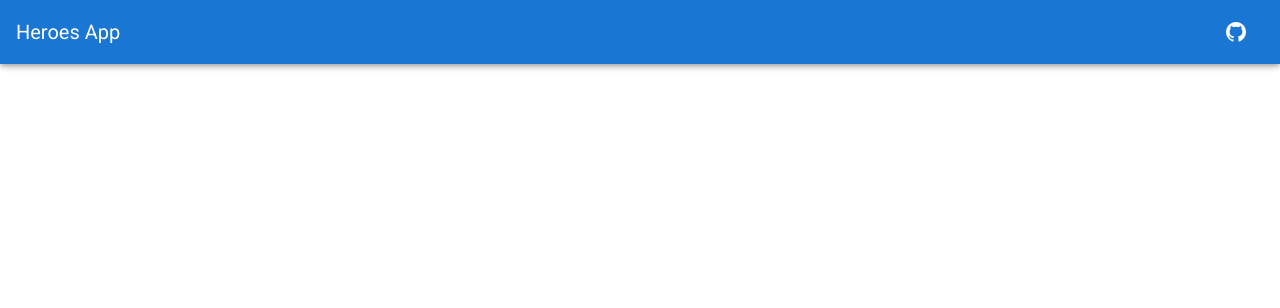
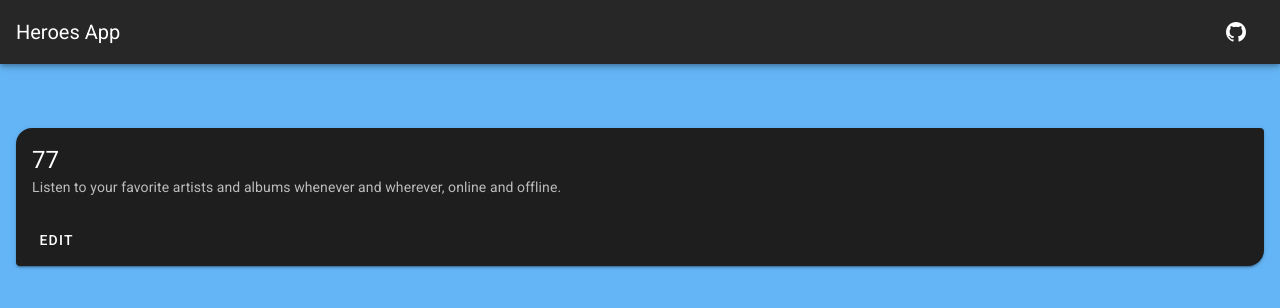
Before and after one commit to kpeara/heroes-app, a Vue app: page / in a window 1280 px wide. Shown: the top 308 px of the page. Built offline with nearby package versions, Linux system fonts and the light colour scheme.

Commit message:
finished ui for now

```diff
--- a/src/App.vue
+++ b/src/App.vue
@@ -1,13 +1,13 @@
 <template>
   <v-app>
-    <v-app-bar app color="primary" dark>
+    <v-app-bar app dark>
       <v-toolbar-title>Heroes App</v-toolbar-title>
       <v-spacer></v-spacer>
       <v-btn href="https://github.com/kpeara" target="_blank" text fab>
         <v-icon>mdi-github</v-icon>
       </v-btn>
     </v-app-bar>
-    <v-content>
+    <v-content class="blue lighten-2">
       <Home />
     </v-content>
   </v-app>
--- a/src/components/Home.vue
+++ b/src/components/Home.vue
@@ -1,14 +1,26 @@
 <template>
   <v-content>
-    <!-- -->
+    <v-row dense>
+      <v-col cols="12">
+        <v-card dark shaped class="mx-4">
+          <v-card-title class="headline">{{test}}</v-card-title>
+
+          <v-card-subtitle>Listen to your favorite artists and albums whenever and wherever, online and offline.</v-card-subtitle>
+
+          <v-card-actions>
+            <v-btn text>Edit</v-btn>
+          </v-card-actions>
+        </v-card>
+      </v-col>
+    </v-row>
   </v-content>
 </template>
 
 <script>
 export default {
   name: "Home",
-  data() {
-    //
-  }
+  data: () => ({
+    test: 77
+  })
 };
 </script>
```
